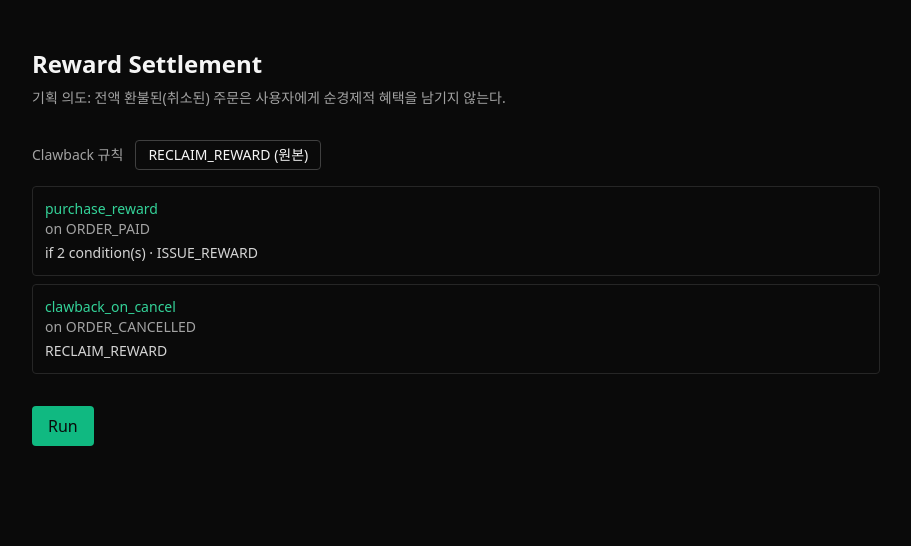
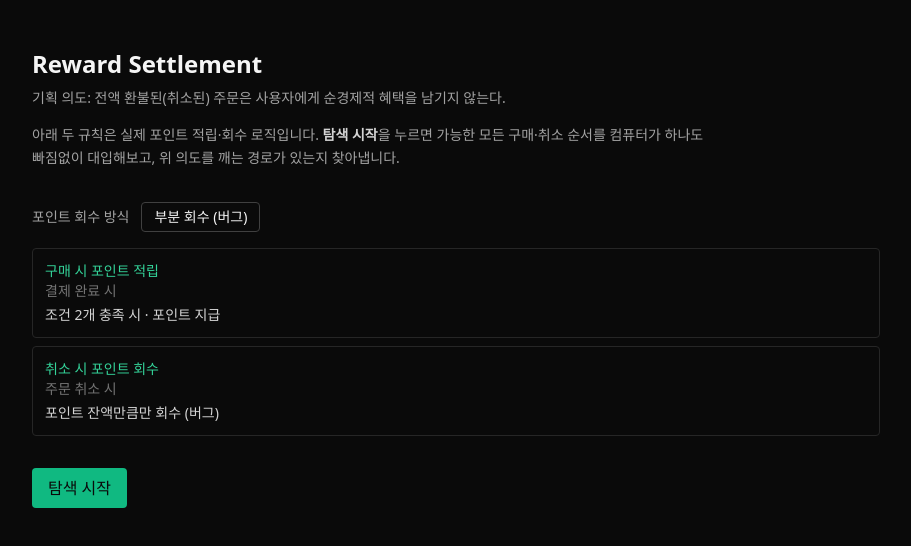
Before and after one commit to Leejunmyung/rulestress, a Next.js app: page /simulate in a window 1280 px wide. Shown: the top 546 px of the page, without its empty margins (184-1095 px from the left). Built offline with nearby package versions, Linux system fonts and the light colour scheme.

Commit message:
fix: 내부 식별자→한글 라벨 매핑, enum 기반이라 타입 체크로 누락 방지

```diff
--- a/app/page.tsx
+++ b/app/page.tsx
@@ -1,10 +1,26 @@
 import Link from 'next/link';
 
 const PILLARS = [
-  ['AI Formalization', '자연어 규칙·의도를 구조화된 스펙으로'],
-  ['Finite Abstraction', '무한 입력 공간을 의미 있는 유한 상태로'],
-  ['Deterministic Simulation', '규칙을 실제로 실행'],
-  ['Bounded Exhaustive Search', '경계 안의 모든 reachable state 검사'],
+  {
+    title: '감이 아니라 구조로 분석',
+    caption: 'AI Formalization',
+    desc: '자연어로 적힌 규칙과 기획 의도를 컴퓨터가 검사할 수 있는 형태로 정리합니다',
+  },
+  {
+    title: '빠짐없이 다 뒤짐',
+    caption: 'Bounded Exhaustive Search',
+    desc: '정해진 범위 안에서 가능한 모든 행동 순서를 하나도 빠뜨리지 않고 검사합니다',
+  },
+  {
+    title: '실제로 실행해서 확인',
+    caption: 'Deterministic Simulation',
+    desc: '규칙을 실제 코드처럼 실행한 결과이지, AI의 추측이 아닙니다',
+  },
+  {
+    title: '무한한 경우의 수를 유한하게',
+    caption: 'Finite Abstraction',
+    desc: '금액·순서가 무한히 다양해도, 의미 있는 경우의 수로 압축해 다룰 수 있게 만듭니다',
+  },
 ];
 
 export default function Home() {
@@ -23,13 +39,17 @@ export default function Home() {
         href="/simulate"
         className="mt-8 inline-block rounded bg-emerald-500 px-5 py-2.5 font-medium text-neutral-950"
       >
-        내 이벤트 스트레스 테스트하기
+        데모로 실제 반례 찾아보기
       </Link>
+      <p className="mt-2 text-xs text-neutral-500">
+        지금은 샘플 시나리오 1개로 데모합니다. 내 규칙 입력 기능은 준비 중입니다.
+      </p>
       <ul className="mt-16 grid grid-cols-2 gap-4">
-        {PILLARS.map(([t, d]) => (
-          <li key={t} className="rounded border border-neutral-800 p-4">
-            <p className="font-medium text-emerald-400">{t}</p>
-            <p className="mt-1 text-sm text-neutral-400">{d}</p>
+        {PILLARS.map((p) => (
+          <li key={p.title} className="rounded border border-neutral-800 p-4">
+            <p className="font-medium text-emerald-400">{p.title}</p>
+            <p className="mt-1 text-sm text-neutral-400">{p.desc}</p>
+            <p className="mt-2 text-xs text-neutral-600">{p.caption}</p>
           </li>
         ))}
       </ul>
--- a/app/simulate/page.tsx
+++ b/app/simulate/page.tsx
@@ -56,10 +56,15 @@ export default function SimulatePage() {
       <p className="mt-2 text-sm text-neutral-400">
         기획 의도: 전액 환불된(취소된) 주문은 사용자에게 순경제적 혜택을 남기지 않는다.
       </p>
+      <p className="mt-4 max-w-2xl text-sm leading-relaxed text-neutral-400">
+        아래 두 규칙은 실제 포인트 적립·회수 로직입니다. <strong className="text-neutral-300">탐색 시작</strong>을
+        누르면 가능한 모든 구매·취소 순서를 컴퓨터가 하나도 빠짐없이 대입해보고, 위 의도를 깨는 경로가
+        있는지 찾아냅니다.
+      </p>
 
       <section className="mt-8">
         <div className="flex items-center gap-3">
-          <span className="text-sm text-neutral-400">Clawback 규칙</span>
+          <span className="text-sm text-neutral-400">포인트 회수 방식</span>
           <button
             onClick={() => {
               setClawback(clawback === 'buggy' ? 'fixed' : 'buggy');
@@ -70,7 +75,7 @@ export default function SimulatePage() {
             disabled={busy}
             className="rounded border border-neutral-700 px-3 py-1 text-sm disabled:opacity-50"
           >
-            {clawback === 'buggy' ? 'RECLAIM_REWARD (원본)' : 'RECLAIM_REWARD_FULL (수정)'}
+            {clawback === 'buggy' ? '부분 회수 (버그)' : '전액 회수 (수정)'}
           </button>
         </div>
         <div className="mt-4">
@@ -83,7 +88,7 @@ export default function SimulatePage() {
         disabled={busy}
         className="mt-8 rounded bg-emerald-500 px-4 py-2 font-medium text-neutral-950 disabled:opacity-50"
       >
-        {phase.kind === 'running' ? '탐색 중…' : 'Run'}
+        {phase.kind === 'running' ? '탐색 중…' : '탐색 시작'}
       </button>
 
       <section className="mt-8" data-testid="result">
@@ -98,7 +103,7 @@ export default function SimulatePage() {
                 disabled={rerun.running}
                 className="mt-6 rounded border border-emerald-700 px-4 py-2 text-sm font-medium text-emerald-300 disabled:opacity-50"
               >
-                {rerun.running ? '탐색 중…' : 'Re-run with fix'}
+                {rerun.running ? '탐색 중…' : '수정한 규칙으로 다시 탐색'}
               </button>
             )}
             {afterResult !== null && (
--- a/src/ui/components/BeforeAfterPanel.tsx
+++ b/src/ui/components/BeforeAfterPanel.tsx
@@ -2,22 +2,22 @@ import type { SearchResult } from '../../domain/types';
 import { identityNetExtractedValue } from '../../invariants/metrics';
 
 function summary(r: SearchResult): string {
-  if (!r.trace) return `No violation found within explored bounds (${r.explored} states)`;
+  if (!r.trace) return `위반 없음 (탐색한 상태 ${r.explored}개)`;
   const nev = identityNetExtractedValue(r.trace.finalState, 'id1');
-  return `Verified Counterexample · ${r.trace.steps.length} steps · Net ₩${nev.toLocaleString()}`;
+  return `반례 발견 · ${r.trace.steps.length}단계 · 새어나간 금액 ₩${nev.toLocaleString()}`;
 }
 
 export function BeforeAfterPanel({ before, after }: { before: SearchResult; after: SearchResult }) {
   return (
     <div className="mt-8">
-      <p className="text-xs text-neutral-500">Rule change: RECLAIM_REWARD → RECLAIM_REWARD_FULL</p>
+      <p className="text-xs text-neutral-500">회수 규칙 변경: 부분 회수 (버그) → 전액 회수 (수정)</p>
       <div className="mt-2 grid grid-cols-1 gap-4 sm:grid-cols-2">
         <div className="rounded border border-red-900 p-4 text-sm">
-          <p className="font-semibold text-red-300">Before</p>
+          <p className="font-semibold text-red-300">수정 전</p>
           <p className="mt-1 text-neutral-300">{summary(before)}</p>
         </div>
         <div className="rounded border border-emerald-900 p-4 text-sm">
-          <p className="font-semibold text-emerald-300">After</p>
+          <p className="font-semibold text-emerald-300">수정 후</p>
           <p className="mt-1 text-neutral-300">{summary(after)}</p>
         </div>
       </div>
--- a/src/ui/components/ExplainCard.tsx
+++ b/src/ui/components/ExplainCard.tsx
@@ -40,7 +40,7 @@ export function ExplainCard({
         onClick={explain}
         className="mt-4 rounded border border-neutral-700 px-3 py-1 text-sm"
       >
-        Explain
+        왜 깨졌는지 설명 보기
       </button>
     );
   }
--- a/src/ui/components/RuleList.tsx
+++ b/src/ui/components/RuleList.tsx
@@ -1,15 +1,16 @@
 import type { RulesSpec } from '../../domain/types';
+import { EVENT_LABELS, PRIMITIVE_LABELS, ruleLabel } from '../lib/labels';
 
 export function RuleList({ rules }: { rules: RulesSpec }) {
   return (
     <ul className="space-y-2">
       {rules.rules.map((r) => (
         <li key={r.id} className="rounded border border-neutral-800 p-3 text-sm">
-          <div className="font-medium text-emerald-400">{r.id}</div>
-          <div className="text-neutral-400">on {r.trigger.type}</div>
+          <div className="font-medium text-emerald-400">{ruleLabel(r.id)}</div>
+          <div className="text-neutral-500">{EVENT_LABELS[r.trigger.type]}</div>
           <div className="mt-1 text-neutral-300">
-            {r.conditions.length > 0 && <span>if {r.conditions.length} condition(s) · </span>}
-            {r.effects.map((e) => e.primitive).join(', ')}
+            {r.conditions.length > 0 && <span>조건 {r.conditions.length}개 충족 시 · </span>}
+            {r.effects.map((e) => PRIMITIVE_LABELS[e.primitive]).join(', ')}
           </div>
         </li>
       ))}
--- a/src/ui/components/StateDeltaTable.tsx
+++ b/src/ui/components/StateDeltaTable.tsx
@@ -1,3 +1,6 @@
+import type { Ledger } from '../../domain/types';
+import { LEDGER_FIELD_LABELS } from '../lib/labels';
+
 export function StateDeltaTable({ rows }: { rows: { key: string; before: number; after: number }[] }) {
   if (rows.length === 0) return <p className="text-xs text-neutral-500">원장 변화 없음</p>;
   return (
@@ -5,7 +8,7 @@ export function StateDeltaTable({ rows }: { rows: { key: string; before: number;
       <tbody>
         {rows.map((r) => (
           <tr key={r.key}>
-            <td className="pr-4 text-neutral-400">{r.key}</td>
+            <td className="pr-4 text-neutral-400">{LEDGER_FIELD_LABELS[r.key as keyof Ledger] ?? r.key}</td>
             <td className="pr-2 text-neutral-500">{r.before.toLocaleString()}</td>
             <td className="pr-2 text-neutral-600">→</td>
             <td className="text-emerald-400">{r.after.toLocaleString()}</td>
--- /dev/null
+++ b/src/ui/lib/labels.ts
@@ -0,0 +1,67 @@
+import type { ActionType, EventType, Ledger, PrimitiveType } from '../../domain/types.js';
+
+/**
+ * Human-readable Korean labels for the engine's internal identifiers.
+ *
+ * The domain model's names (primitive types, event types, ledger fields) are
+ * chosen for the engine's own clarity, not for a first-time viewer. This
+ * module is the one place that translates them for display — nothing here
+ * affects simulation, matching, or validation.
+ *
+ * The closed enums (EventType, PrimitiveType, ActionType, Ledger keys) use
+ * exhaustive Records so a new primitive/action/field fails to compile here
+ * until it's given a label. Invariant and rule ids are scenario-authored
+ * strings (open-ended), so those use a lookup map with a raw-id fallback.
+ */
+
+export const EVENT_LABELS: Record<EventType, string> = {
+  ORDER_PAID: '결제 완료 시',
+  ORDER_CANCELLED: '주문 취소 시',
+  POINTS_SPENT: '포인트 사용 시',
+};
+
+export const PRIMITIVE_LABELS: Record<PrimitiveType, string> = {
+  CREATE_ORDER: '주문 생성',
+  SET_ORDER_STATUS: '주문 상태 변경',
+  ADD_CASH_PAID: '결제 금액 반영',
+  ADD_CASH_REFUNDED: '환불 처리',
+  ADD_GOODS: '재화 지급',
+  ISSUE_REWARD: '포인트 지급',
+  SPEND_REWARD: '포인트 사용',
+  RECLAIM_REWARD: '포인트 잔액만큼만 회수 (버그)',
+  RECLAIM_REWARD_FULL: '지급분 전액 회수 (수정)',
+  CREATE_LIABILITY: '미회수 채무 기록',
+  SET_FLAG: '플래그 설정',
+};
+
+export const ACTION_LABELS: Record<ActionType, string> = {
+  PURCHASE: '구매',
+  PURCHASE_WITH_POINTS: '포인트로 구매',
+  CANCEL_ORDER: '주문 취소',
+};
+
+export const LEDGER_FIELD_LABELS: Record<keyof Ledger, string> = {
+  cashPaid: '결제 금액',
+  cashRefunded: '환불 금액',
+  goodsRetained: '보유 재화',
+  pointsBalance: '포인트 잔액',
+};
+
+/** Rule ids are scenario-authored, not a closed enum — fall back to the raw id. */
+const RULE_LABELS: Record<string, string> = {
+  purchase_reward: '구매 시 포인트 적립',
+  clawback_on_cancel: '취소 시 포인트 회수',
+};
+
+/** Invariant ids are scenario-authored — fall back to the raw id. */
+const INVARIANT_LABELS: Record<string, string> = {
+  no_benefit_after_cancel: '취소된 주문은 사용자에게 순경제적 혜택을 남기지 않는다',
+};
+
+export function ruleLabel(id: string): string {
+  return RULE_LABELS[id] ?? id;
+}
+
+export function invariantLabel(id: string): string {
+  return INVARIANT_LABELS[id] ?? id;
+}
```
Also changed, not shown: src/ui/components/TraceView.tsx (+9 -7 lines).
